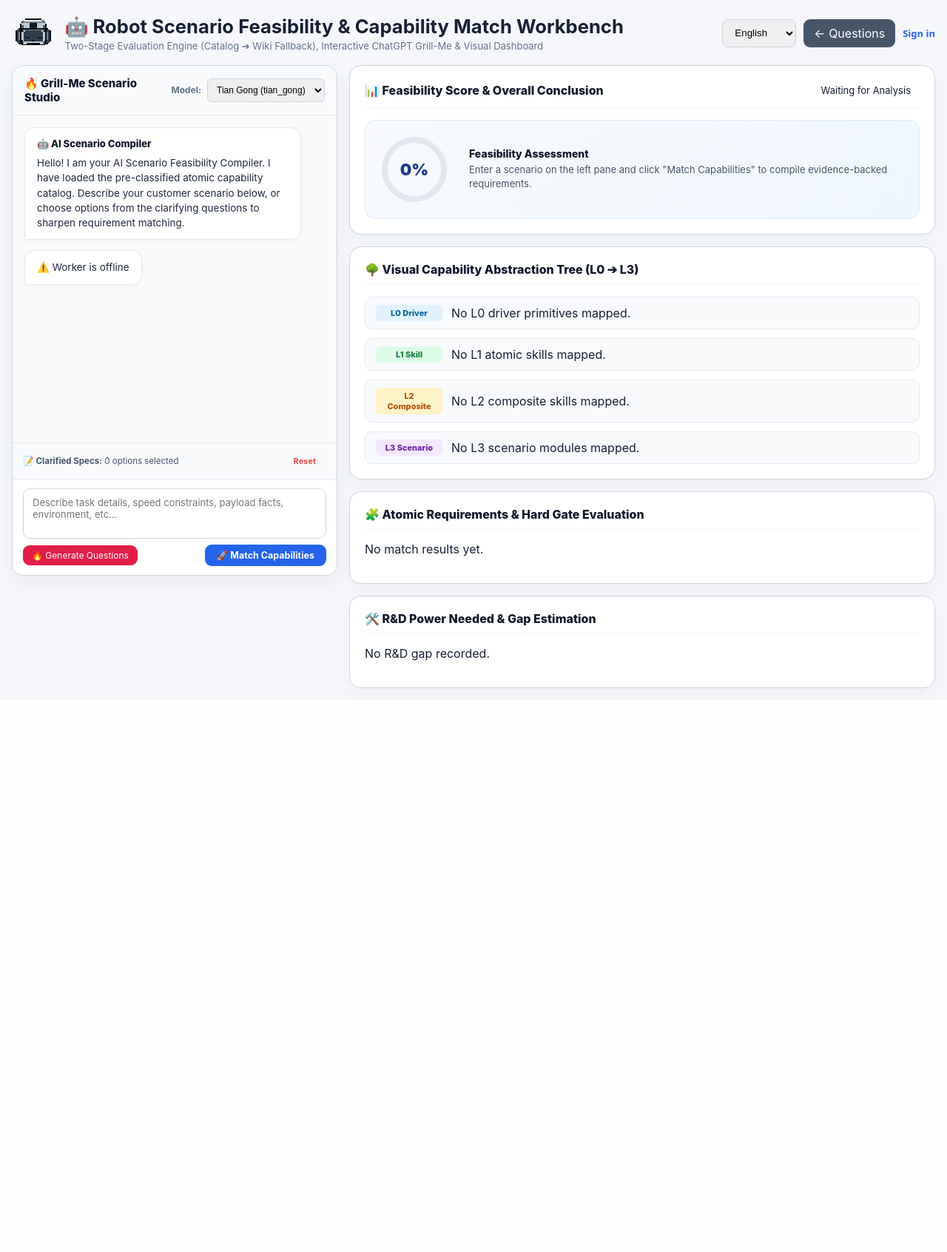
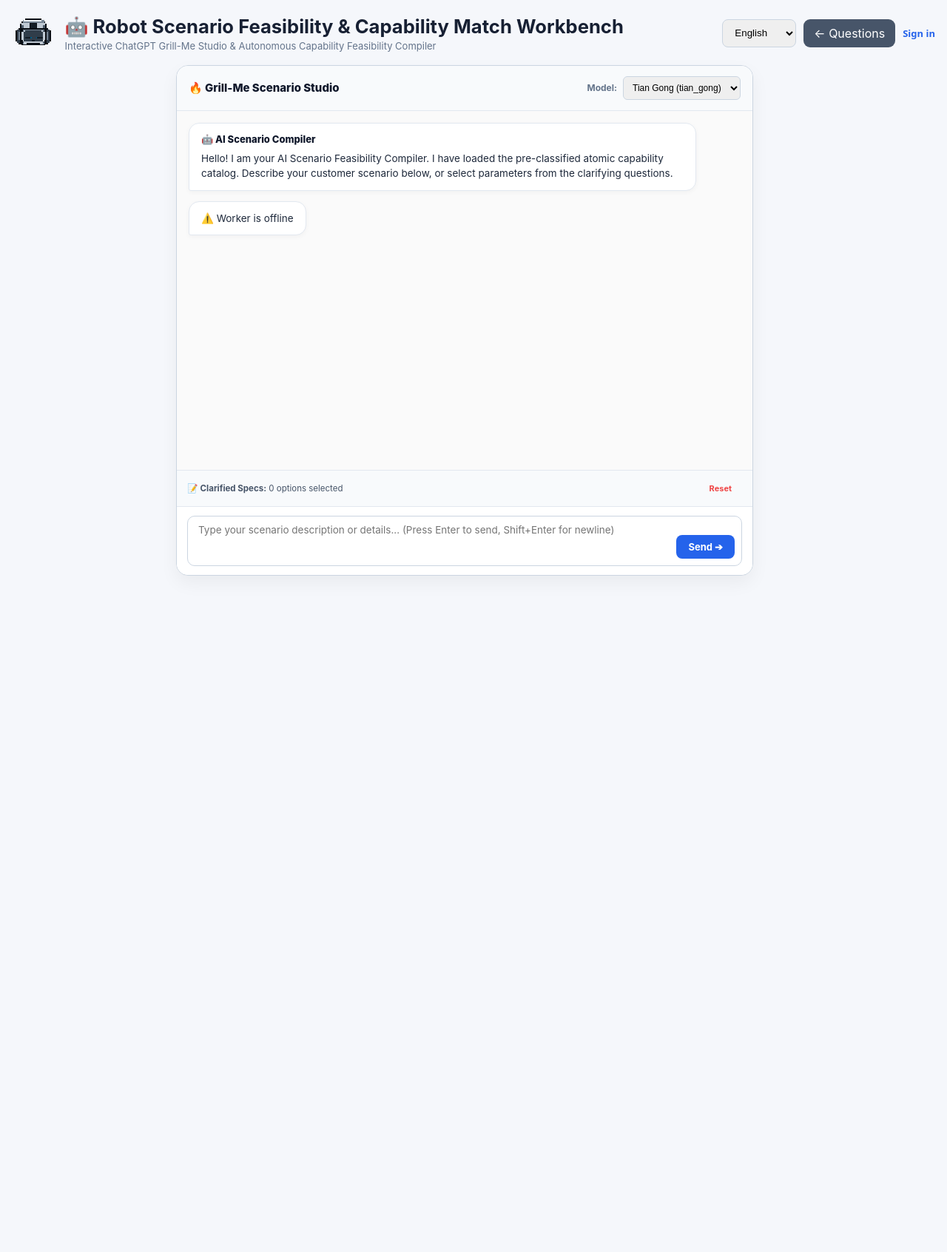
Before and after one commit to wuharu999/agent_7_14, a FastAPI app: page /capability-match in a window 1280 px wide; the page is wider, and only the part inside the window is pictured. Shown: that part at 74% size. Before the commit the page ends 941 px from the top of that part, so only its background shows below. Run offline with FastAPI, Linux system fonts and the light colour scheme; data comes from the database, SQL or seed files in the repository; some libraries are stand-ins or nearby versions.

Commit message:
feat: redesign capability match interface with auto-opened Grill-Me chat, Enter to send, and smooth emerging visual dashboard

```diff
--- a/ecs/app/templates/capability_match.html
+++ b/ecs/app/templates/capability_match.html
@@ -15,17 +15,43 @@
 .title h1{font-size:clamp(20px,2vw,26px);margin:0}.title p{color:var(--muted);margin:3px 0 0;font-size:13px}
 .actions{display:flex;align-items:center;gap:10px;flex-wrap:wrap}.button,button{border:0;border-radius:9px;padding:9px 14px;background:var(--blue);color:#fff;font-weight:700;cursor:pointer;text-decoration:none;font:inherit}.button.secondary,button.secondary{background:#475569}.button:disabled,button:disabled{opacity:.55;cursor:not-allowed}
 
-/* Workbench Grid Layout */
-.workbench-grid{display:grid;grid-template-columns:440px 1fr;gap:16px;align-items:start}
+/* Workbench Grid Layout: Starts as centered single-column chat view */
+.workbench-grid {
+  display: flex;
+  justify-content: center;
+  gap: 24px;
+  width: 100%;
+  max-width: 1800px;
+  margin: 0 auto;
+  transition: all 0.8s cubic-bezier(0.16, 1, 0.3, 1);
+}
 
 /* Left Pane: ChatGPT Style Grill-Me Panel */
-.chat-panel{background:#ffffff;border:1px solid #cbd5e1;border-radius:16px;display:flex;flex-direction:column;height:calc(100vh - 110px);box-shadow:0 10px 25px rgba(0,0,0,0.05);overflow:hidden}
+.chat-panel {
+  background: #ffffff;
+  border: 1px solid #cbd5e1;
+  border-radius: 16px;
+  display: flex;
+  flex-direction: column;
+  height: calc(100vh - 110px);
+  box-shadow: 0 10px 25px rgba(0,0,0,0.05);
+  overflow: hidden;
+  width: 100%;
+  max-width: 780px; /* Centered chat interface on load */
+  flex-shrink: 0;
+  transition: max-width 0.8s cubic-bezier(0.16, 1, 0.3, 1), flex 0.8s cubic-bezier(0.16, 1, 0.3, 1);
+}
+
+.workbench-grid.has-dashboard .chat-panel {
+  max-width: 440px;
+}
+
 .chat-header{padding:14px 16px;border-bottom:1px solid #e2e8f0;background:#f8fafc;display:flex;align-items:center;justify-content:space-between}
 .chat-header-title{font-weight:800;font-size:15px;color:#0f172a;display:flex;align-items:center;gap:8px}
 .chat-thread{flex:1;padding:16px;overflow-y:auto;display:flex;flex-direction:column;gap:14px;background:#fafafa}
 .chat-bubble{max-width:92%;padding:12px 16px;border-radius:14px;font-size:13.5px;line-height:1.5;box-shadow:0 2px 6px rgba(0,0,0,0.04)}
 .chat-bubble.assistant{background:#ffffff;border:1px solid #e2e8f0;color:#1e293b;align-self:flex-start;border-bottom-left-radius:3px}
-.chat-bubble.user{background:#2563eb;color:#ffffff;align-self:flex-end;border-bottom-right-radius:3px}
+.chat-bubble.user{background:#2563eb;color:#ffffff;align-self:flex-end;border-bottom-right-radius:3px;white-space:pre-wrap;}
 .chat-bubble-title{font-weight:800;margin-bottom:6px;color:#0f172a;font-size:13px}
 .chat-options-group{display:flex;flex-wrap:wrap;gap:6px;margin-top:10px}
 .chat-pill{display:inline-flex;align-items:center;gap:6px;background:#f1f5f9;border:1px solid #cbd5e1;border-radius:8px;padding:6px 12px;font-size:12px;font-weight:600;color:#334155;cursor:pointer;transition:all .15s ease}
@@ -33,12 +59,32 @@
 .chat-pill.selected{border-color:#e11d48;background:#fff1f2;color:#9f1239;font-weight:700}
 
 .chat-input-wrap{padding:12px 14px;border-top:1px solid #e2e8f0;background:#ffffff;display:flex;flex-direction:column;gap:8px}
-.chat-textarea{width:100%;border:1px solid #cbd5e1;border-radius:10px;padding:10px 12px;font:inherit;font-size:13px;resize:none;height:68px;outline:none}
+.chat-textarea{width:100%;border:1px solid #cbd5e1;border-radius:10px;padding:10px 14px;font:inherit;font-size:13.5px;resize:none;height:68px;outline:none;}
 .chat-textarea:focus{border-color:#2563eb;box-shadow:0 0 0 3px rgba(37,99,235,0.1)}
-.chat-actions-row{display:flex;justify-content:space-between;align-items:center}
 
-/* Right Pane: Visual Feasibility Dashboard */
-.dashboard-panel{display:flex;flex-direction:column;gap:16px;min-width:0}
+/* Right Pane: Visual Feasibility Dashboard (hidden initially, slowly emerges when analysis triggers) */
+.dashboard-panel {
+  display: flex;
+  flex-direction: column;
+  gap: 16px;
+  flex: 1;
+  min-width: 0;
+  opacity: 0;
+  visibility: hidden;
+  transform: translateX(40px);
+  max-width: 0;
+  pointer-events: none;
+  transition: opacity 0.8s cubic-bezier(0.16, 1, 0.3, 1), transform 0.8s cubic-bezier(0.16, 1, 0.3, 1), max-width 0.8s cubic-bezier(0.16, 1, 0.3, 1), visibility 0.8s ease;
+}
+
+.workbench-grid.has-dashboard .dashboard-panel {
+  opacity: 1;
+  visibility: visible;
+  transform: translateX(0);
+  max-width: 1200px;
+  pointer-events: auto;
+}
+
 .dash-card{background:#ffffff;border:1px solid #cbd5e1;border-radius:16px;padding:20px;box-shadow:0 8px 24px rgba(0,0,0,0.04)}
 .dash-header{display:flex;justify-content:space-between;align-items:center;margin-bottom:16px;border-bottom:1px solid #f1f5f9;padding-bottom:10px}
 .dash-title{font-size:16px;font-weight:850;color:#0f172a;margin:0;display:flex;align-items:center;gap:8px}
@@ -70,7 +116,7 @@
 .thinking-step.done{color:#4ade80}
 .spinner{width:18px;height:18px;flex:0 0 18px;border:2px solid #bfdbfe;border-top-color:#2563eb;border-radius:50%;animation:spin .8s linear infinite}@keyframes spin{to{transform:rotate(360deg)}}
 .hidden{display:none!important}
-@media(max-width:1100px){.workbench-grid{grid-template-columns:1fr}}
+@media(max-width:1100px){.workbench-grid{flex-direction:column;align-items:center;}.chat-panel{max-width:100%!important;}.dashboard-panel{max-width:100%!important;width:100%;}}
 </style>
 </head>
 <body>
@@ -80,7 +126,7 @@
       <div id="coding-companion" class="petdex-companion" data-mode="sleeping" style="--petdex-scale: 1.8; flex-shrink:0;"></div>
       <div class="title">
         <h1 data-i18n="title">🤖 Robot Scenario Feasibility & Capability Match Workbench</h1>
-        <p data-i18n="subtitle">Two-Stage Evaluation Engine (Catalog ➔ Wiki Fallback), Interactive ChatGPT Grill-Me & Visual Dashboard</p>
+        <p data-i18n="subtitle">Interactive ChatGPT Grill-Me Studio & Autonomous Capability Feasibility Compiler</p>
       </div>
     </div>
     <div class="actions">
@@ -118,7 +164,7 @@
         <!-- Initial AI Welcome Bubble -->
         <div class="chat-bubble assistant">
           <div class="chat-bubble-title">🤖 AI Scenario Compiler</div>
-          Hello! I am your AI Scenario Feasibility Compiler. I have loaded the pre-classified atomic capability catalog. Describe your customer scenario below, or choose options from the clarifying questions to sharpen requirement matching.
+          Hello! I am your AI Scenario Feasibility Compiler. I have loaded the pre-classified atomic capability catalog. Describe your customer scenario below, or select parameters from the clarifying questions.
         </div>
       </div>
 
@@ -129,19 +175,16 @@
       </div>
 
       <div class="chat-input-wrap">
-        <textarea id="scenario" class="chat-textarea" placeholder="Describe task details, speed constraints, payload facts, environment, etc..."></textarea>
-        <div class="chat-actions-row">
-          <button id="grill-me" type="button" class="secondary" style="background:#e11d48; color:#fff; font-size:12px; padding:6px 12px;" onclick="triggerGrillMeQuestions()">
-            🔥 Generate Questions
-          </button>
-          <button id="analyze" type="button" style="background:#2563eb; color:#fff; font-size:12.5px; padding:7px 16px; font-weight:700;" onclick="runCapabilityMatch()">
-            🚀 Match Capabilities
+        <div style="position:relative; display:flex; align-items:center;">
+          <textarea id="scenario" class="chat-textarea" placeholder="Type your scenario description or details... (Press Enter to send, Shift+Enter for newline)" style="padding-right:90px;"></textarea>
+          <button id="send-btn" type="button" onclick="handleUserSend()" style="position:absolute; right:10px; bottom:10px; background:#2563eb; color:#ffffff; border:none; border-radius:8px; padding:8px 16px; font-size:13px; font-weight:700; cursor:pointer; display:flex; align-items:center; gap:6px;">
+            Send ➔
           </button>
         </div>
       </div>
     </section>
 
-    <!-- RIGHT PANE: Visual Feasibility Dashboard -->
+    <!-- RIGHT PANE: Visual Feasibility Dashboard (Slowly emerges when agent triggers analysis) -->
     <section class="dashboard-panel">
       <!-- AI Thinking Progress Card -->
       <div class="ai-thinking-card hidden" id="aiThinkingStream">
@@ -172,7 +215,7 @@
           </div>
           <div>
             <div style="font-size:14px; font-weight:800; color:#0f172a; margin-bottom:4px;" id="conclusion-title">Feasibility Assessment</div>
-            <div style="font-size:13px; color:#475569; line-height:1.5;" id="conclusion-desc">Enter a scenario on the left pane and click "Match Capabilities" to compile evidence-backed requirements.</div>
+            <div style="font-size:13px; color:#475569; line-height:1.5;" id="conclusion-desc">Enter a scenario on the left pane to compile evidence-backed requirements.</div>
           </div>
         </div>
       </div>
@@ -205,7 +248,7 @@
       <!-- Atomic Skill Matchup Matrix & Hard Gates -->
       <div class="dash-card">
         <div class="dash-header">
-          <h3 class="dash-title">🧩 Atomic Requirements & Hard Gate Evaluation</h3>
+          <h3 class="dash-title">🧩 Atomic Skill Matchup Matrix & Hard Gate Evaluation</h3>
         </div>
         <div id="matches"><p class="empty">No match results yet.</p></div>
       </div>
@@ -232,8 +275,6 @@ const modelSelect=document.getElementById('model-select');
 const companion=document.getElementById('coding-companion');
 const chatThread=document.getElementById('chat-thread');
 const aiThinkingStream=document.getElementById('aiThinkingStream');
-let selectedClarifications={};
-
 const translations={
   en:{title:'🤖 Robot Scenario Feasibility & Capability Match Workbench'},
   'zh-CN':{title:'机器人场景可行性与能力匹配工作台'}
@@ -249,7 +290,17 @@ window.addEventListener('DOMContentLoaded', () => {
   setCompanionMode('thinking');
   setTimeout(() => {
     triggerGrillMeQuestions(true);
-  }, 600);
+  }, 400);
+
+  // Enter to send, Shift+Enter for newline
+  if (scenarioInput) {
+    scenarioInput.addEventListener('keydown', (e) => {
+      if (e.key === 'Enter' && !e.shiftKey) {
+        e.preventDefault();
+        handleUserSend();
+      }
+    });
+  }
 });
 
 function setCompanionMode(mode) {
@@ -257,6 +308,14 @@ function setCompanionMode(mode) {
 }
 
 function handleModelChange() {
+  document.querySelector('.workbench-grid').classList.remove('has-dashboard');
+  clearClarifiedOptions();
+  chatThread.innerHTML = `
+    <div class="chat-bubble assistant">
+      <div class="chat-bubble-title">🤖 AI Scenario Compiler</div>
+      Switched to target model: <strong>${modelSelect.value}</strong>. Describe your scenario or select clarification parameters below.
+    </div>
+  `;
   triggerGrillMeQuestions(true);
 }
 
@@ -325,7 +384,7 @@ function appendAssistantBubble(htmlContent) {
 function renderGrillQuestionsInChat(questions) {
   if (!questions.length) return;
   let html = `<div class="chat-bubble-title">🔥 Grill-Me Clarification Questions</div>`;
-  html += `I need a few technical parameters to sharpen precision. Click options below:`;
+  html += `Select key parameters below or describe your task:`;
 
   questions.forEach((q, idx) => {
     html += `<div style="margin-top:10px; font-weight:700; font-size:12.5px; color:#1e293b;">${idx + 1}. ${q.question}</div>`;
@@ -339,21 +398,41 @@ function renderGrillQuestionsInChat(questions) {
   appendAssistantBubble(html);
 }
 
-async function runCapabilityMatch() {
+async function handleUserSend() {
+  if (isAnalyzing) return;
   const rawText = scenarioInput.value.trim();
-  const modelId = modelSelect.value;
+  const choices = Object.values(selectedClarifications);
+
+  if (!rawText && !choices.length) return;
 
   let fullScenario = rawText;
-  const choices = Object.values(selectedClarifications);
-  if (choices.length) {
-    fullScenario += `\nClarified Parameters:\n- ` + choices.join('\n- ');
+  let displayMsg = rawText;
+
+  if (choices.length && !rawText) {
+    displayMsg = "Selected Clarified Parameters:\n- " + choices.join('\n- ');
+    fullScenario = displayMsg;
+  } else if (choices.length) {
+    displayMsg += "\n\nSelected Clarified Parameters:\n- " + choices.join('\n- ');
+    fullScenario = displayMsg;
   }
 
-  if (!fullScenario.trim()) {
-    alert('Please describe your customer scenario or select clarification options.');
-    return;
+  appendUserBubble(displayMsg);
+  scenarioInput.value = '';
+  clearClarifiedOptions();
+
+  isAnalyzing = true;
+  const modelId = modelSelect.value;
+  setCompanionMode('thinking');
+  appendAssistantBubble(`🤖 Requirements received! Autonomous Compiler is matching capabilities against <strong>${modelId}</strong> evidence...`);
+
+  try {
+    await runCapabilityMatch(fullScenario, modelId);
+  } finally {
+    isAnalyzing = false;
   }
+}
 
+async function runCapabilityMatch(fullScenario, modelId) {
   setCompanionMode('charging');
   aiThinkingStream.classList.remove('hidden');
 
@@ -367,9 +446,9 @@ async function runCapabilityMatch() {
     if (!res.ok) throw new Error(data.error || 'Matching analysis failed');
 
     renderDashboard(data.result || data);
-    appendAssistantBubble(`✅ Capability matching analysis complete for <strong>${modelId}</strong>! View the updated Visual Dashboard on the right.`);
+    appendAssistantBubble(`✅ Feasibility Analysis complete! View the visual dashboard on the right ➔`);
   } catch (err) {
-    alert(err.message || 'Capability match analysis failed.');
+    appendAssistantBubble(`⚠️ Analysis failed: ${err.message || 'Capability match analysis failed.'}`);
   } finally {
     aiThinkingStream.classList.add('hidden');
     setCompanionMode('sleeping');
@@ -377,6 +456,10 @@ async function runCapabilityMatch() {
 }
 
 function renderDashboard(assessment) {
+  // Reveal right-side visual dashboard with smooth transition
+  const grid = document.querySelector('.workbench-grid');
+  if (grid) grid.classList.add('has-dashboard');
+
   const feasibility = assessment.feasibility_assessment || {};
   const score = Math.round(Number(feasibility.feasibility_score || 0) * 100);
 
```
Also changed, not shown: 1 other file.
